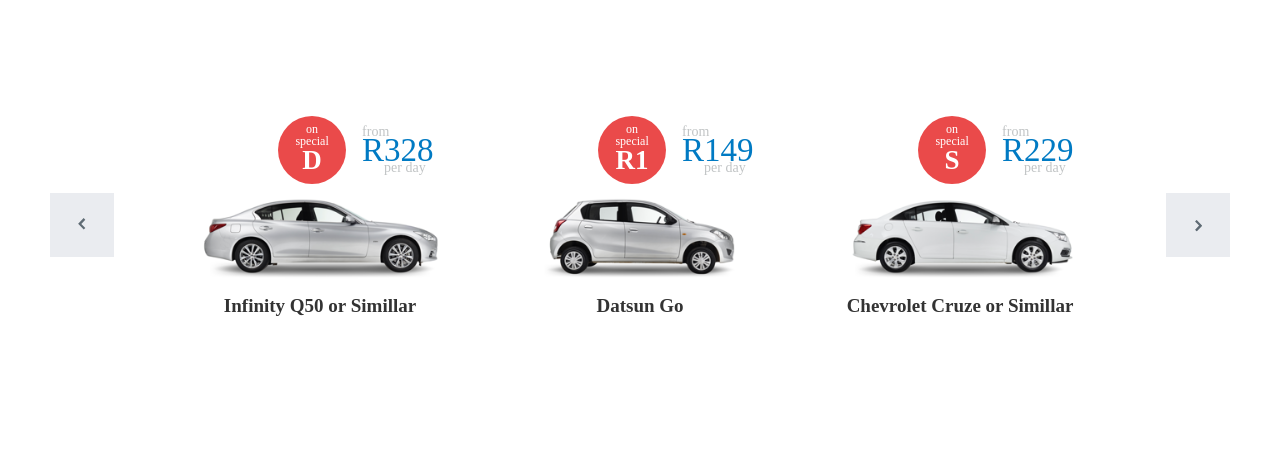
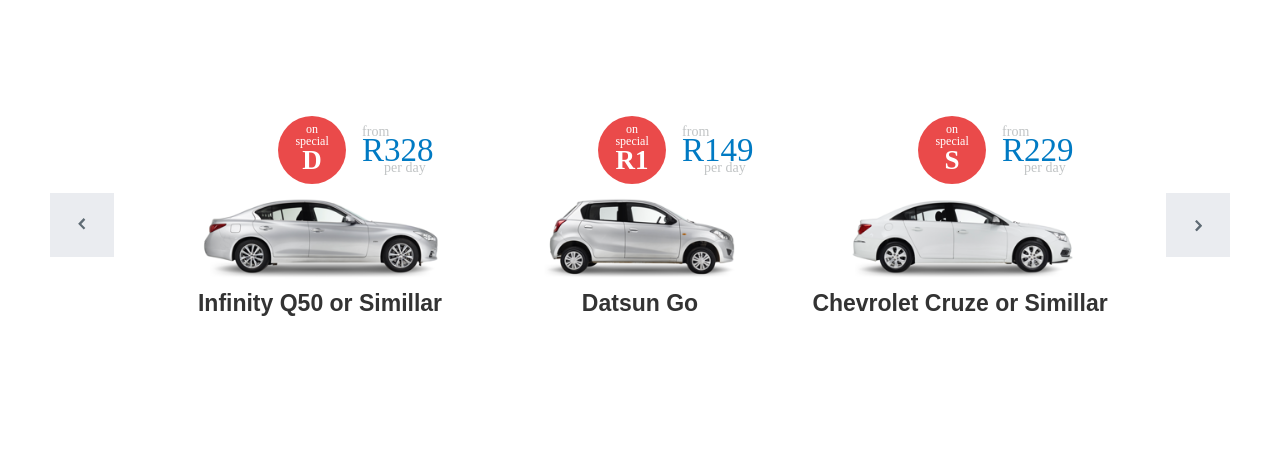
Before and after one commit to KlarityStudio/thrifty-specials-home-slider, a plain HTML site: page index.html in a window 1280 px wide. Drawn offline with Linux system fonts and the light colour scheme.

Commit message:
changed h1 -> h2 & top div -> section

```diff
--- a/index.html
+++ b/index.html
@@ -7,7 +7,7 @@
     <link rel="stylesheet" href="styles.css" media="screen" title="no title" charset="utf-8">
   </head>
   <body>
-    <div id="dol_slider">
+    <section id="dol_slider">
       <div class="container">
         <div class="row-fluid latest-vehicle-specials">
           <div class="span4 special">
@@ -21,7 +21,7 @@
             </div>
             <img src="images/placeholder.png" alt="Infinity Q50" title="Infinity Q50">
             <div class="vehicle-title">
-              <h1>Infinity Q50 or Simillar</h1>
+              <h2>Infinity Q50 or Simillar</h2>
             </div>
           </div>
           <div class="span4 special">
@@ -35,7 +35,7 @@
             </div>
             <img src="images/placeholder2.png" alt="Datsun Go" title="Datsun Go">
             <div class="vehicle-title">
-              <h1>Datsun Go</h1>
+              <h2>Datsun Go</h2>
             </div>
           </div>
           <div class="span4 special">
@@ -49,7 +49,7 @@
             </div>
               <img src="images/placeholder3.png" alt="Chevrolet Cruze" title="Chevrolet Cruze">
               <div class="vehicle-title">
-                <h1>Chevrolet Cruze or Simillar</h1>
+                <h2>Chevrolet Cruze or Simillar</h2>
               </div>
           </div>
         </div>
@@ -62,6 +62,6 @@
             <div class="slider-icon"></div>
           </div>
       </div>
-    </div>
+    </section>
   </body>
 </html>
```
